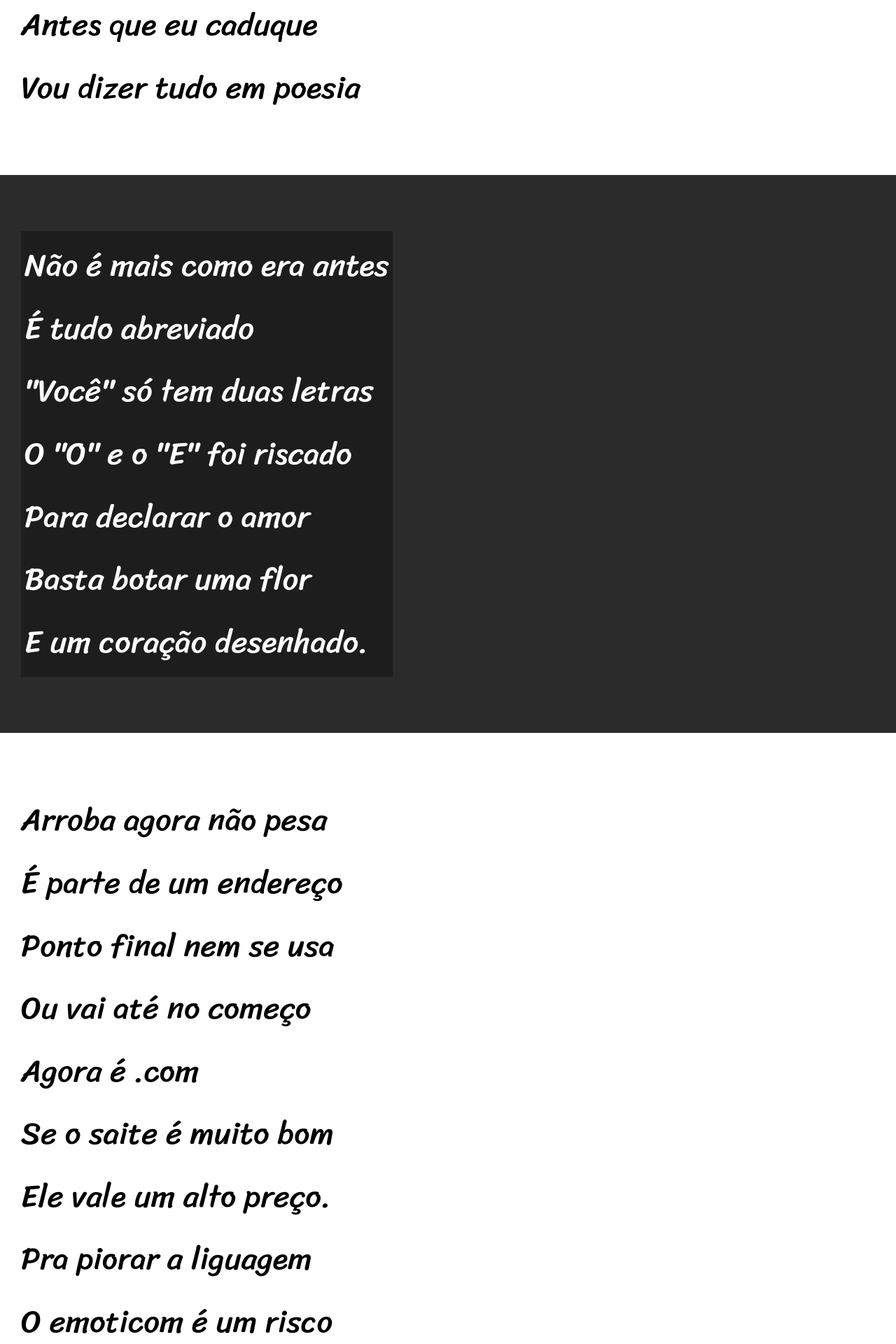
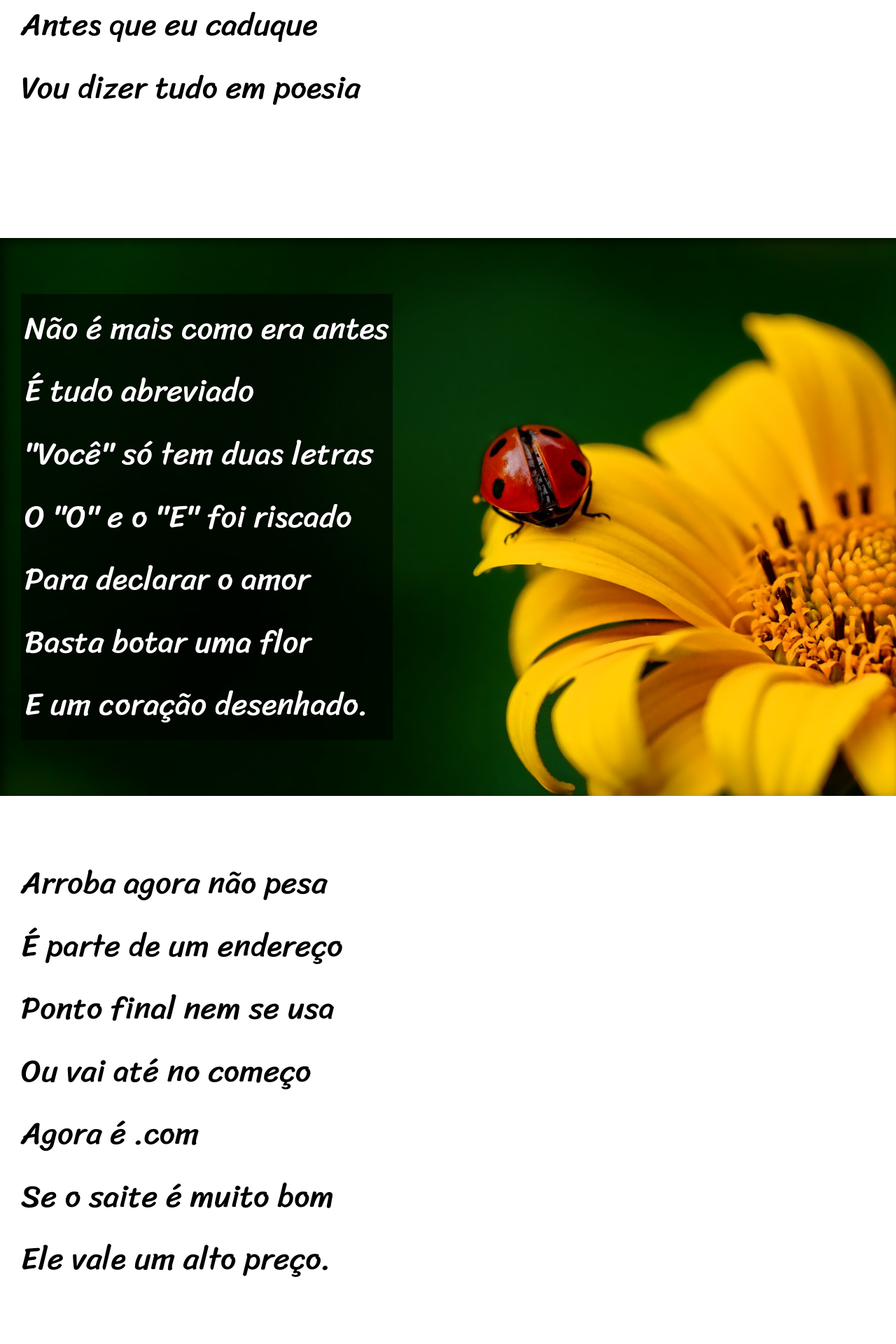
Before and after one commit to WerickL/Estudos, a PHP site: page / in a window 1280 px wide. Shown: the part 801-2721 px from the top of the page at 70% size. Run offline with PHP 8.4, Linux system fonts and the light colour scheme.

Commit message:
projeto cordel finalzado

```diff
--- a/HTML-CSS/CeV/Desafios/desafio012/index.html
+++ b/HTML-CSS/CeV/Desafios/desafio012/index.html
@@ -25,7 +25,7 @@
     </p>
 </section>
 
-<section class="imagem">
+<section class="imagem" id="img01">
     <p>
         Não é mais como era antes <br>
         É tudo abreviado <br>
@@ -59,7 +59,7 @@
     </p>
 </section>
 
-<section class="imagem">
+<section class="imagem" id="img02">
     <p>
         Tenho saudade das cartas <br>
         Escritas com a própria mão <br>
--- a/HTML-CSS/CeV/Desafios/desafio012/style.css
+++ b/HTML-CSS/CeV/Desafios/desafio012/style.css
@@ -48,19 +48,36 @@ header > p{
      font-family: var(--font3);
      font-size: 3.5vw;
  }
+ section.imagem{
+    background-color: rgb(43, 43, 43);
+    color: white;
+    box-shadow:inset 6px 6px 13px  rgba(0, 0, 0, 0.548);
+    background-repeat: no-repeat;
+    background-position: right center;
+    background-size: cover;
+    background-attachment: fixed;
+}
  section.imagem > p{
-     background-color: rgba(0, 0, 0, 0.336);
-    display: inline-block;
+     background-color: rgba(0, 0, 0, 0.548);
+     display: inline-block;
      padding:5px;
-
+     text-shadow: 1px 1px 0px black ;
  }
  section.normal{
      background-color: white;
      color: black;
  }
- section.imagem{
-     background-color: rgb(43, 43, 43);
-     color: white;
+ section > p{
+     padding-bottom: 2em;
+ }
+
+ section#img01{
+        background-image: url(imagens/background001.jpg);
+
+ }
+ section#img02{
+        background-image: url(imagens/background002.jpg);
+
  }
  footer{
      background-color: black;
```
